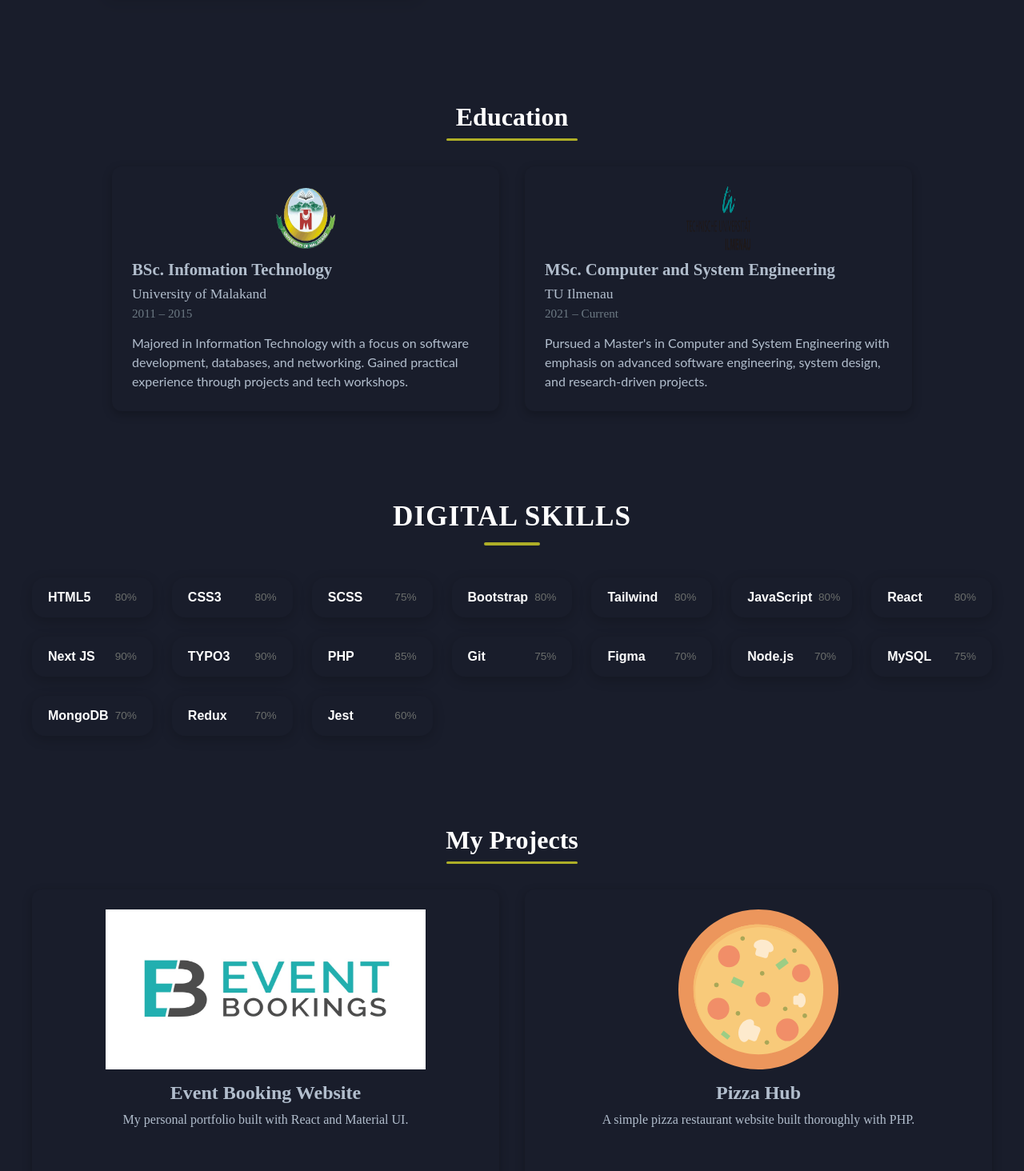
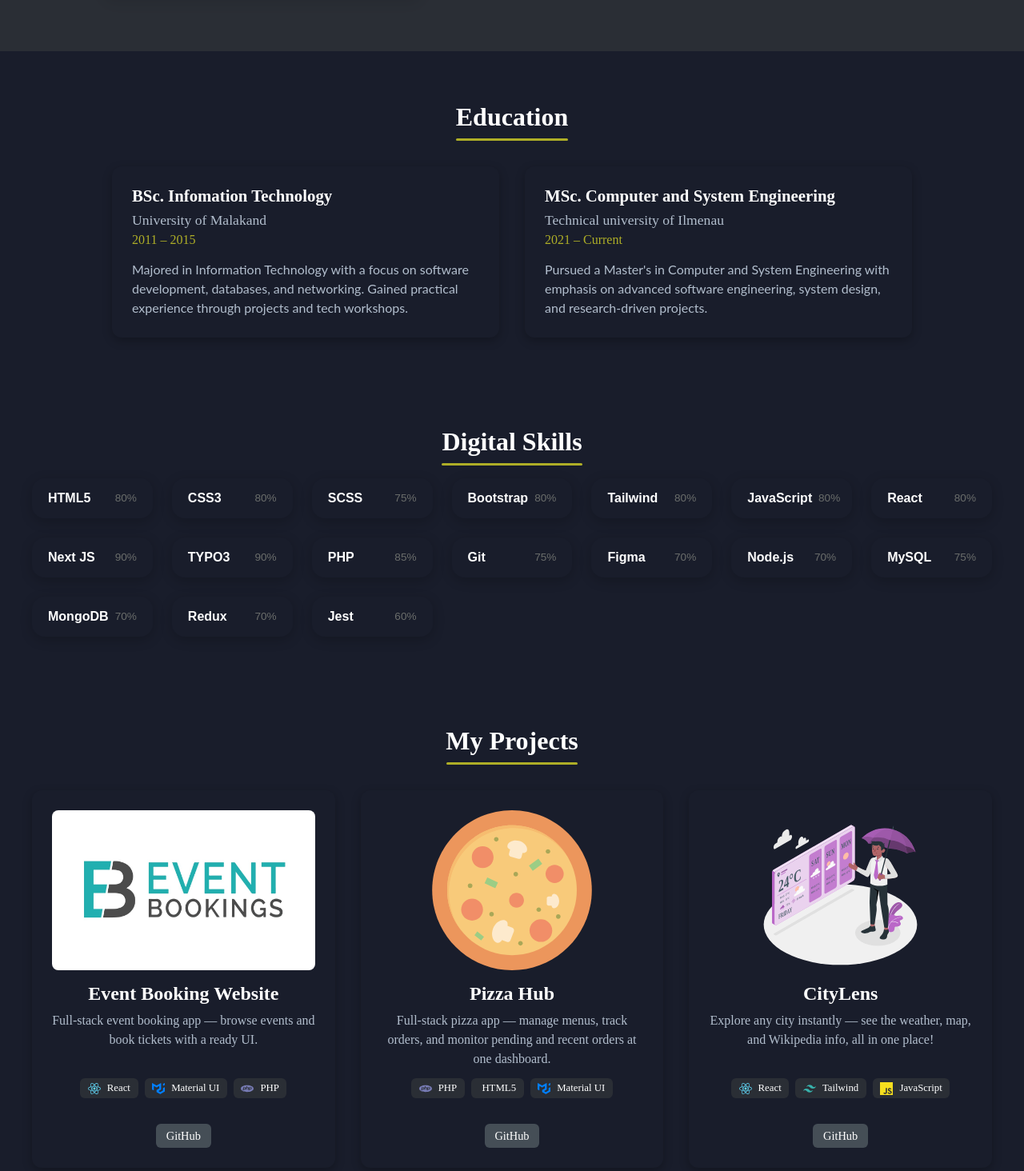
Before and after one commit to Nk6513/resume-app, a Next.js app: page / in a window 1280 px wide. Shown: the part 646-2110 px from the top of the page at 80% size. Built offline with nearby package versions, Linux system fonts and the light colour scheme.

Commit message:
Added tech badges in the project section and change a bit of sections styling

```diff
--- a/components/DigitalSkills.js
+++ b/components/DigitalSkills.js
@@ -24,7 +24,7 @@ const skills = [
 export default function DigitalSkills() {
   return (
     <section id="digitalSkills" className="digital-skills-section">
-      <h2 className="section-title">Digital Skills</h2>
+      <h2>Digital Skills</h2>
       <div className="skills-grid">
         {skills.map((skill) => (
           <div key={skill.name} className="skill-badge" title={`${skill.percent}%`}>
--- a/components/Education.js
+++ b/components/Education.js
@@ -8,18 +8,15 @@ export default function Education() {
       degree: "BSc. Infomation Technology",
       institution: "University of Malakand",
       duration: "2011 – 2015",
-      description:
-  "Majored in Information Technology with a focus on software development, databases, and networking. Gained practical experience through projects and tech workshops.",
-
+      description: "Majored in Information Technology with a focus on software development, databases, and networking. Gained practical experience through projects and tech workshops.",
       logo: "/uom.png",
     },
     {
       id: 2,
       degree: "MSc. Computer and System Engineering",
-      institution: "TU Ilmenau",
+      institution: "Technical university of Ilmenau",
       duration: "2021 – Current",
-     description:
-  "Pursued a Master's in Computer and System Engineering with emphasis on advanced software engineering, system design, and research-driven projects.",
+      description:"Pursued a Master's in Computer and System Engineering with emphasis on advanced software engineering, system design, and research-driven projects.",
       logo: "/tu.png",
     },
   ];
@@ -31,7 +28,7 @@ export default function Education() {
         {education.map((edu) => (
           <div key={edu.id} className="education-card">
             <div className="card-inner">
-              {edu.logo && (
+              {/* {edu.logo && (
                 <div className="education-logo">
                   <Image
                     src={edu.logo}
@@ -40,7 +37,7 @@ export default function Education() {
                     height={80}
                   />
                 </div>
-              )}
+              )} */}
               <h3>{edu.degree}</h3>
               <p className="education-institution">{edu.institution}</p>
               <p className="education-duration">{edu.duration}</p>
--- a/components/Footer.js
+++ b/components/Footer.js
@@ -5,6 +5,7 @@ export default function Footer() {
         <p>© {new Date().getFullYear()} Nasir Khan. All rights reserved.</p>
         <div className="footer-links">
           <a href="#about">About</a>
+          <a href="#education">Education</a>
           <a href="#digitalSkills">Skills</a>
           <a href="#projects">Projects</a>
           <a href="#contact">Contact</a>
--- a/components/Projects.js
+++ b/components/Projects.js
@@ -1,12 +1,15 @@
 "use client";
 import Image from "next/image";
+import { FaReact } from "react-icons/fa";
+import { SiTailwindcss, SiJavascript, SiPhp, SiMui } from "react-icons/si";
 
 export default function Projects() {
   const projects = [
     {
       id: 1,
       title: "Event Booking Website",
-      description: "My personal portfolio built with React and Material UI.",
+      description: "Full-stack event booking app — browse events and book tickets with a ready UI.",
+      tech: ["React", "Material UI", "PHP"],
       github: "https://github.com/Nk6513/Event_ReactApp",
       live: "",
       img: "/eventBooking.jpg",
@@ -14,20 +17,37 @@ export default function Projects() {
     {
       id: 2,
       title: "Pizza Hub",
-      description: "A simple pizza restaurant website built thoroughly with PHP.",
+      description: "Full-stack pizza app — manage menus, track orders, and monitor pending and recent orders at one dashboard.",
+      tech: ["PHP", "HTML5", "Material UI"],
       github: "https://github.com/Nk6513/Pizza-Hub",
       live: "",
       img: "/Pizzza.svg",
     },
+    {
+      id: 3,
+      title: "CityLens",
+      description: "Explore any city instantly — see the weather, map, and Wikipedia info, all in one place!",
+      tech: ["React", "Tailwind", "JavaScript"],
+      github: "https://github.com/Nk6513/Weather-app",
+      live: "",
+      img: "/Weather-amico.svg",
+    },
   ];
+
+  const techIcons = {
+    React: <FaReact className="tech-icon tech-react" />,
+    Tailwind: <SiTailwindcss className="tech-icon tech-tailwind" />,
+    JavaScript: <SiJavascript className="tech-icon tech-js" />,
+    PHP: <SiPhp className="tech-icon tech-php" />,
+    "Material UI": <SiMui className="tech-icon tech-mui" />,
+  };
 
   return (
     <section id="projects" className="projects-section">
-      <h2>My Projects</h2>
+      <h2 className="section-title">My Projects</h2>
       <div className="projects-grid">
         {projects.map((project) => (
           <div key={project.id} className="project-card">
-            {/* Inner container for hover animation */}
             <div className="card-inner">
               {project.img && (
                 <div className="project-image">
@@ -36,25 +56,29 @@ export default function Projects() {
                     alt={project.title}
                     width={400}
                     height={200}
+                    className="image"
                   />
                 </div>
               )}
-              <h3>{project.title}</h3>
-              <p>{project.description}</p>
+
+              <h3 className="project-title">{project.title}</h3>
+              <p className="project-description">{project.description}</p>
+
+              <div className="tech-list">
+                {project.tech?.map((tech) => (
+                  <div key={tech} className="tech-item">
+                    {techIcons[tech]}
+                    <span className="tech-name">{tech}</span>
+                  </div>
+                ))}
+              </div>
+
               <div className="project-links">
-                <a
-                  href={project.github}
-                  target="_blank"
-                  rel="noopener noreferrer"
-                >
+                <a href={project.github} target="_blank" rel="noopener noreferrer" className="project-link">
                   GitHub
                 </a>
                 {project.live && (
-                  <a
-                    href={project.live}
-                    target="_blank"
-                    rel="noopener noreferrer"
-                  >
+                  <a href={project.live} target="_blank" rel="noopener noreferrer" className="project-link">
                     Live Demo
                   </a>
                 )}
--- a/styles/globals.scss
+++ b/styles/globals.scss
@@ -6,6 +6,14 @@
   padding: 0;
   box-sizing: border-box;
   list-style: none;
+}
+
+/*=====================================================================*/
+/* Main Styles */
+/*=====================================================================*/
+main {
+  background-color: var(--color-primary);
+  min-height: 100vh;
 }
 
 /*=====================================================================*/
@@ -28,13 +36,6 @@
   --color-grey6: #12181b;
 }
 
-/*=====================================================================*/
-/* Main Styles */
-/*=====================================================================*/
-main {
-  background-color: var(--color-primary);
-  min-height: 100vh;
-}
 
 /*=====================================================================*/
 /* Light Mode Overrides */
@@ -44,7 +45,7 @@ main {
   --color-secondary: #3dad18;
   --color-secondary1: #ebcdd1;
   --color-secondary2: #ba5c5c;
-  --color-secondary3: #8fc559;
+  --color-secondary3: #aeaeae;
   --color-white: #121111;
   --color-black: #000;
   --color-grey0: #f8f8f8;
@@ -52,7 +53,7 @@ main {
   --color-grey2: #909087;
   --color-grey3: #646464;
   --color-grey4: #454e56;
-  --color-grey5: #a4a4a0;
+  --color-grey5: #c4c4c4;
   --color-grey6: #12181b;
 }
 
@@ -171,6 +172,7 @@ button {
   font-size: 1.5rem;
   font-weight: bold;
   color: var(--color-secondary);
+  cursor: pointer;
 }
 
 .navbar .navLinks {
@@ -213,6 +215,7 @@ button {
 /*=====================================================================*/
 .about-section {
   padding: 4rem 2rem;
+  background-color: var(--color-grey5);
 
   .about-grid {
     display: grid;
@@ -286,7 +289,6 @@ button {
     justify-content: center;
   }
 }
-
 /*=====================================================================*/
 /* Projects Section Styles */
 /*=====================================================================*/
@@ -299,6 +301,7 @@ button {
     margin-bottom: 2rem;
     color: var(--color-white);
     display: inline-block;
+    font-weight: 600;
 
     &::after {
       content: "";
@@ -320,10 +323,10 @@ button {
   }
 
   .project-card {
-    height: 420px;
+    display: flex;
+    flex-direction: column;
     border-radius: 12px;
     overflow: hidden;
-    position: relative;
     background: var(--color-primary);
     border: 1px solid transparent;
     box-shadow: 0 4px 12px rgba(0, 0, 0, 0.25);
@@ -336,13 +339,12 @@ button {
     }
 
     .card-inner {
-      position: absolute;
-      inset: 0;
-      padding: 1.5rem;
       display: flex;
       flex-direction: column;
       justify-content: space-between;
-      border-radius: 12px;
+      padding: 1.5rem;
+      height: 100%;
+      box-sizing: border-box;
     }
 
     .project-image {
@@ -354,15 +356,18 @@ button {
       img {
         max-height: 200px;
         max-width: 100%;
-        height: auto;
+        // height: auto;
         margin: 0 auto;
+        border-radius: 8px;
+        // transition: transform 0.3s ease;
       }
     }
 
     h3 {
       font-size: 1.5rem;
       margin-bottom: 0.5rem;
-      color: var(--color-grey2);
+      color: var(--color-white);
+      font-weight: 600;
     }
 
     p {
@@ -370,6 +375,50 @@ button {
       line-height: 1.5;
       color: var(--color-grey2);
       flex-grow: 1;
+      margin-bottom: 0.75rem;
+    }
+
+    /* Tech List */
+    .tech-list {
+      display: flex;
+      flex-wrap: wrap;
+      justify-content: center;
+      gap: 0.5rem;
+      margin-bottom: 1rem;
+
+      .tech-item {
+        display: flex;
+        align-items: center;
+        gap: 0.25rem;
+        background-color: var(--color-grey5);
+        color: white;
+        font-size: 0.8rem;
+        font-weight: 500;
+        padding: 0.3rem 0.6rem;
+        border-radius: 6px;
+        transition: background 0.3s, transform 0.3s;
+
+        &:hover {
+          // background-color: var(--color-secondary);
+          transform: scale(1.05);
+        }
+
+        .tech-icon {
+          font-size: 1rem;
+          display: inline-flex;
+          align-items: center;
+        }
+
+        .tech-react { color: #61dafb; }
+        .tech-tailwind { color: #38b2ac; }
+        .tech-js { color: #f7df1e; }
+        .tech-php { color: #777bb4; }
+        .tech-mui { color: #007fff; }
+
+        .tech-name {
+          margin-left: 0.25rem;
+        }
+      }
     }
 
     .project-links {
@@ -385,10 +434,12 @@ button {
         border-radius: 6px;
         text-decoration: none;
         font-size: 0.9rem;
-        transition: background 0.3s;
+        font-weight: 500;
+        transition: background 0.3s, transform 0.3s;
 
         &:hover {
           background-color: var(--color-secondary);
+          transform: scale(1.05);
         }
       }
     }
@@ -409,17 +460,20 @@ button {
     }
 
     .project-card {
-      height: auto;
       width: 100%;
 
       .card-inner {
-        position: relative;
-        inset: unset;
-        height: auto;
+        padding: 1rem;
+      }
+
+      .project-image img {
+        max-height: 180px;
       }
     }
   }
 }
+
+
 
 /*=====================================================================*/
 /* Contact Section Styles */
@@ -427,6 +481,7 @@ button {
 .contact-section {
   padding: 4rem 2rem;
   text-align: center;
+  background-color: var(--color-grey5);
 
   h2 {
     font-size: 2rem;
@@ -469,7 +524,7 @@ button {
     input,
     textarea {
       padding: 0.8rem 1rem;
-      border: 1px solid #d1d5db;
+      border: 1px solid #6b6b6b;
       border-radius: 8px;
       font-size: 1rem;
       width: 100%;
@@ -479,12 +534,15 @@ button {
 
     button {
       padding: 0.8rem 1rem;
-      background-color: var(--color-grey4);
+      background-color: var(--color-secondary3);
       font-size: 1rem;
       border: none;
       border-radius: 8px;
       cursor: pointer;
       transition: background 0.3s;
+      font-family: 'Poppins', sans-serif;
+      font-weight: 600; /* Semi-bold */
+      color: var(--color-white);
 
       &:hover {
         background-color: var(--color-secondary);
@@ -581,24 +639,22 @@ button {
 /*=====================================================================*/
 .digital-skills-section {
   padding: 3rem 1rem;
-  background-color: var(--color-bg-dark);
+  // background-color: var(--color-bg-dark);
   text-align: center;
 
-  .section-title {
-    font-size: 2.2rem;
-    font-weight: 700;
+  h2 {
+    font-size: 2rem;
+    margin-bottom: 1rem;
     color: var(--color-white);
-    margin-bottom: 2.5rem;
     position: relative;
-    text-transform: uppercase;
-    letter-spacing: 1px;
+    display: inline-block;
 
-    &::after {
+     &::after {
       content: "";
       display: block;
-      width: 70px;
-      height: 4px;
-      margin: 0.75rem auto 0;
+      width: 100%;
+      height: 3px;
+      margin: 0.5rem auto 0;
       background: var(--color-secondary);
       border-radius: 2px;
     }
@@ -629,6 +685,7 @@ button {
         transform: translateY(-5px) scale(1.05);
         box-shadow: 0 8px 25px rgba(0,0,0,0.25);
         background: linear-gradient(145deg, var(--color-secondary), var(--color-secondary-light));
+        color: var(--color-secondary);
       }
 
       .skill-name {
@@ -671,6 +728,7 @@ button {
 .education-section {
   padding: 4rem 2rem;
   text-align: center;
+  // background-color: var(--color-grey3);
 }
 
 .education-section h2 {
@@ -683,7 +741,6 @@ button {
 .education-section h2::after {
   content: "";
   display: block;
-  width: 164px;
   height: 3px;
   margin: 0.5rem auto 0;
   background: var(--color-secondary);
@@ -717,7 +774,7 @@ button {
 .education-card h3 {
   font-size: 1.3rem;
   margin-bottom: 0.5rem;
-  color: var(--color-grey2);
+  color: var(--color-white);
 }
 
 .education-logo {
@@ -734,8 +791,8 @@ button {
 }
 
 .education-duration {
-  font-size: 0.95rem;
-  color: var(--color-grey3);
+  font-size: 1rem;
+  color: var(--color-secondary);
   margin-bottom: 1rem;
 }
 
@@ -752,7 +809,7 @@ button {
 /* Hide nav links in smaller screen*/
 /*=====================================================================*/
 
-@media (max-width: 666px) {
+@media (max-width: 866px) {
   .navbar .navLinks {
     display: none;
   }
```
Also changed, not shown: components/NavBar.js (+4 -6 lines), public/Weather-amico.svg (added), public/weather.png (added).
